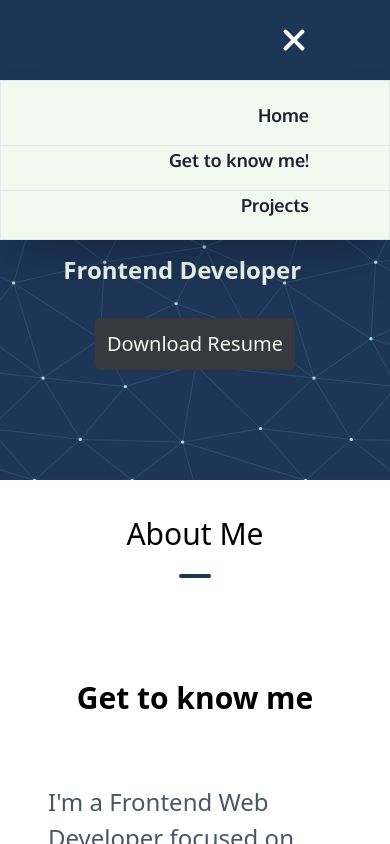
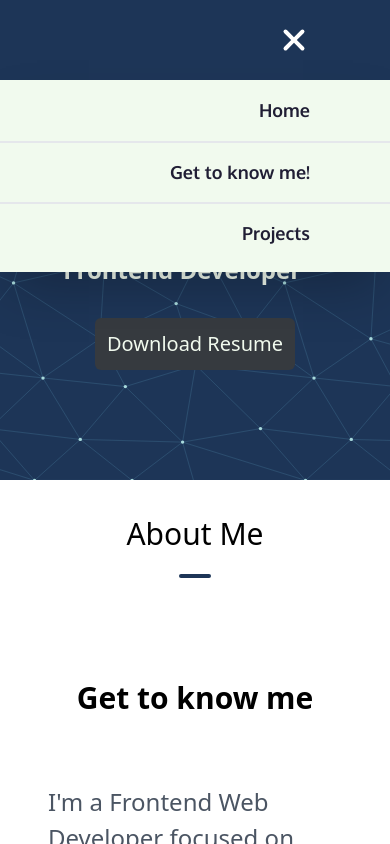
Before and after one commit to Mauricioam/Website-Portfolio, a React (Vite) app: page / in a window 390 px wide. Both pictures are taken after a click on the button 294 px from the left and 40 px from the top of the page. Shown: the top 844 px of the page. Built offline with nearby package versions, Linux system fonts and the light colour scheme.

Commit message:
fix style mobile-header

```diff
--- a/src/components/Header/Header.jsx
+++ b/src/components/Header/Header.jsx
@@ -7,12 +7,11 @@ function Header() {
   const [menu, setMenu] = useState(false);
 
     const TitlesWideScreenStyle = " text-sky font-title text-lg font-bold text-md hover:text-text3 hover:transition-all";
-    const TitlesMobileStyles = `${TitlesWideScreenStyle} font-bold   w-full  pr-20 hover:text-primary `
+    const TitlesMobileStyles = `${TitlesWideScreenStyle} font-bold  pr-20 h-[3.8rem] flex justify-end items-center  hover:text-primary `
     const menuItems = ["Home","Get to know me!","Projects"]
 
 
   return (
-    <>
       <header className="w-screen h-[5rem]  flex items-center gap-3 bg-primary  shadow-lg   ">
         <div className="flex ml-5 flex-1  gap-6">
 
@@ -27,14 +26,11 @@ function Header() {
           </ul>
         </div>
       {/* Dropdown menu */}
-     <div className={`md:hidden z-10  ${menu ? "h-40":"invisible"} h-0  transition-all duration-500  top-20   w-screen shadow-2xl bg-sky  absolute border  justify-end `}>
-        <ul className={`${menu ? "flex divide-y divide-solid translate-y-0 transition-transform duration-500 h-full ":"-translate-y-10 transition-transform duration-500 "} z-0 flex-col  gap-4 h-full text-right justify-center`}>
+        <ul className={` ${menu ? "h-[12rem]":"hidden"} md:hidden  z-10 top-20   shadow-2xl bg-sky   absolute    divide-y-2 flex-col text-right  w-screen`}>
            {menuItems.map((item,i) =>(<li key={i} className={TitlesMobileStyles}><a className="transition-all text-dark1 hover:text-primary" onClick={()=>setMenu(!menu)} href={`#${item}`}>{item}</a></li>))}
         </ul>
-      </div>
       {/* Dropdown menu */}
       </header>
-    </>
   );
 }
 
```
